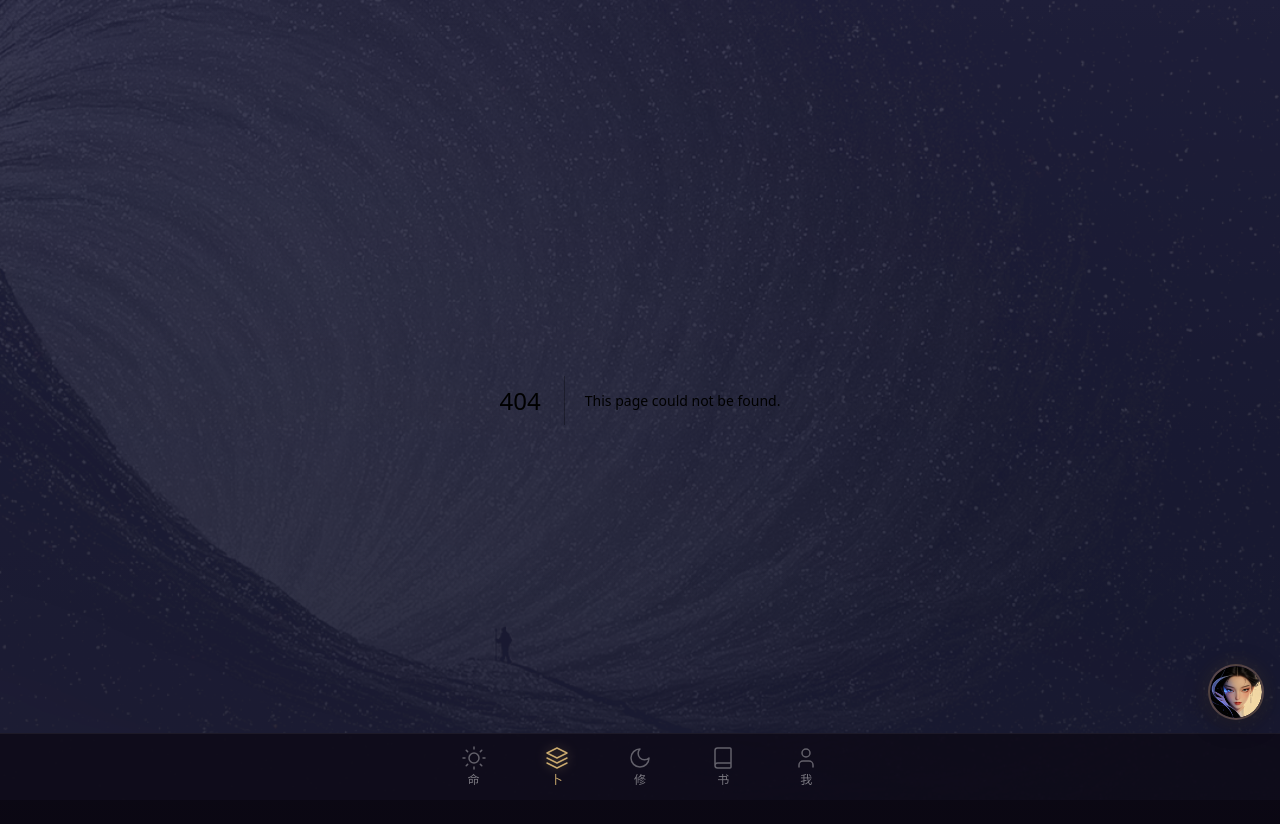
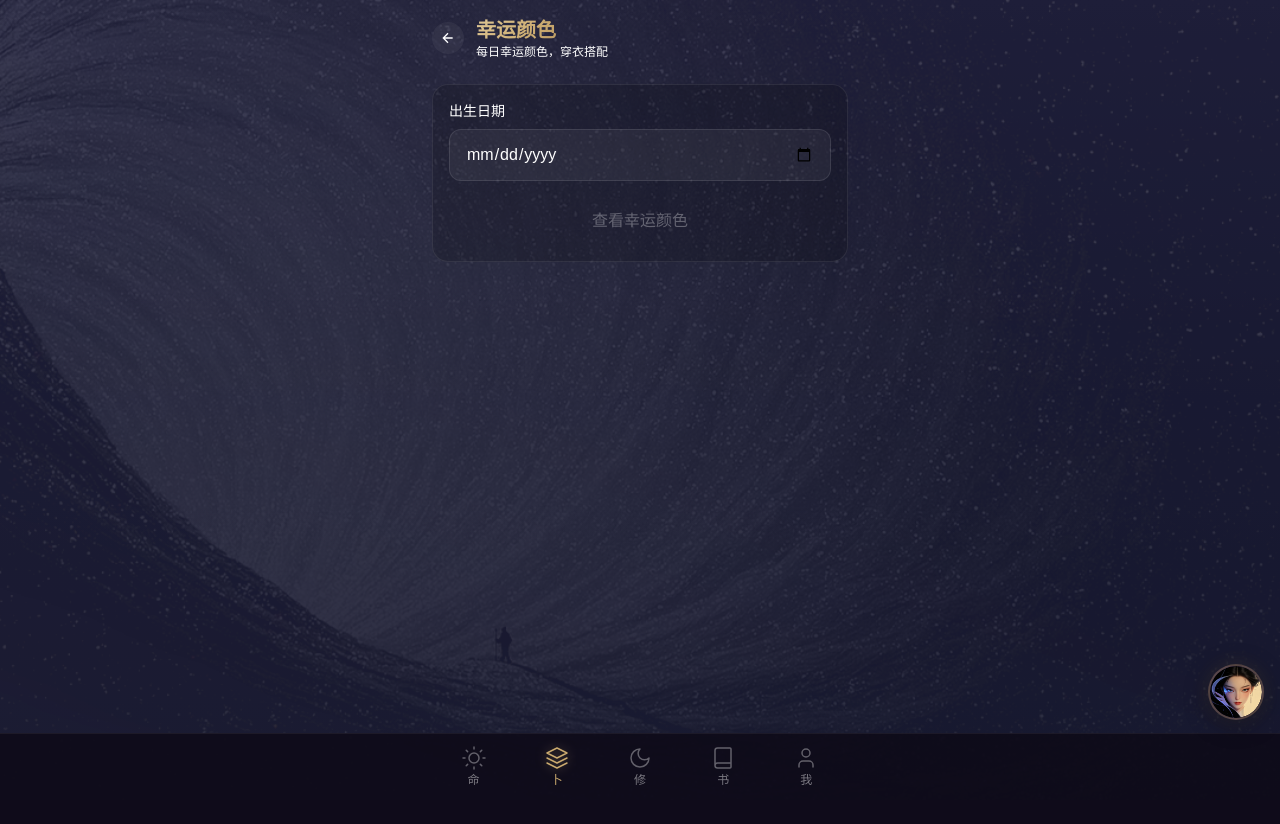
Before and after one commit to wuyi-LifeGPS/fatemaster-ai, a Next.js app: page /bu/lucky-color in a window 1280 px wide. Before the commit this address had no page. Shown: the top 824 px of the page. After the commit the page ends 800 px from the top, so only its background shows below. Built offline with nearby package versions, Linux system fonts and the light colour scheme.

Commit message:
feat: 增加幸运颜色功能（/bu/lucky-color）

```diff
--- /dev/null
+++ b/src/app/bu/lucky-color/page.tsx
@@ -0,0 +1,116 @@
+'use client'
+
+import { useState } from 'react'
+import Link from 'next/link'
+
+const COLORS = [
+  { name: '红色', hex: '#EF4444', meaning: '热情、活力、桃花', wuxing: '火' },
+  { name: '橙色', hex: '#F97316', meaning: '温暖、创意、社交', wuxing: '火' },
+  { name: '黄色', hex: '#EAB308', meaning: '财富、智慧、光明', wuxing: '土' },
+  { name: '绿色', hex: '#22C55E', meaning: '生机、健康、成长', wuxing: '木' },
+  { name: '青色', hex: '#06B6D4', meaning: '清新、平和、沟通', wuxing: '木' },
+  { name: '蓝色', hex: '#3B82F6', meaning: '冷静、智慧、事业', wuxing: '水' },
+  { name: '紫色', hex: '#A855F7', meaning: '高贵、神秘、灵性', wuxing: '火' },
+  { name: '白色', hex: '#F8FAFC', meaning: '纯洁、简洁、开始', wuxing: '金' },
+  { name: '黑色', hex: '#1E293B', meaning: '沉稳、神秘、内敛', wuxing: '水' },
+  { name: '粉色', hex: '#EC4899', meaning: '浪漫、温柔、爱情', wuxing: '火' },
+]
+
+function getDailyColor(birthDate: string) {
+  const date = new Date(birthDate)
+  const today = new Date()
+  const combined = date.getDate() + date.getMonth() + today.getDate() + today.getMonth()
+  return COLORS[combined % COLORS.length]
+}
+
+export default function LuckyColorPage() {
+  const [birthDate, setBirthDate] = useState('')
+  const [luckyColor, setLuckyColor] = useState<typeof COLORS[0] | null>(null)
+
+  const analyze = () => {
+    if (!birthDate) return
+    setLuckyColor(getDailyColor(birthDate))
+  }
+
+  return (
+    <div className="px-4 pt-4 pb-24 animate-fade-in">
+      {/* Header */}
+      <div className="flex items-center gap-3 mb-6">
+        <Link href="/bu" className="w-8 h-8 rounded-full bg-white/5 flex items-center justify-center hover:bg-white/10 transition">
+          <svg width="16" height="16" viewBox="0 0 24 24" fill="none" stroke="currentColor" strokeWidth="2">
+            <path d="M19 12H5M12 19l-7-7 7-7" />
+          </svg>
+        </Link>
+        <div>
+          <h1 className="text-gold-gradient text-xl font-bold">幸运颜色</h1>
+          <p className="text-moonly-text-muted text-xs">每日幸运颜色，穿衣搭配</p>
+        </div>
+      </div>
+
+      {/* Input */}
+      <div className="moonly-card p-4 mb-6">
+        <div className="mb-4">
+          <label className="text-white text-sm font-medium mb-2 block">出生日期</label>
+          <input
+            type="date"
+            value={birthDate}
+            onChange={e => setBirthDate(e.target.value)}
+            className="w-full bg-white/5 border border-white/10 rounded-xl px-4 py-3 text-white text-base focus:outline-none focus:border-moonly-gold/30"
+          />
+        </div>
+        <button
+          onClick={analyze}
+          disabled={!birthDate}
+          className="w-full py-3 bg-moonly-gold/10 text-moonly-gold rounded-xl font-medium hover:bg-moonly-gold/20 transition disabled:opacity-30 disabled:cursor-not-allowed"
+        >
+          查看幸运颜色
+        </button>
+      </div>
+
+      {/* Result */}
+      {luckyColor && (
+        <div className="space-y-4">
+          <div className="moonly-card p-6 text-center">
+            <div className="text-4xl mb-3">🎨</div>
+            <div className="text-white text-lg font-bold mb-2">今日幸运颜色</div>
+            <div
+              className="w-24 h-24 rounded-full mx-auto mb-3"
+              style={{ backgroundColor: luckyColor.hex }}
+            />
+            <div className="text-gold text-2xl font-bold mb-2">{luckyColor.name}</div>
+            <div className="text-moonly-text-secondary text-sm">{luckyColor.meaning}</div>
+          </div>
+
+          <div className="moonly-card p-4">
+            <h3 className="text-gold text-sm font-semibold mb-3">💡 搭配建议</h3>
+            <div className="text-moonly-text-secondary text-sm leading-relaxed">
+              今日宜穿{luckyColor.name}系衣物，或佩戴{luckyColor.name}饰品。五行属{luckyColor.wuxing}，可增强运势。
+            </div>
+          </div>
+
+          <div className="moonly-card p-4">
+            <h3 className="text-gold text-sm font-semibold mb-3">🎨 推荐搭配</h3>
+            <div className="flex gap-2">
+              {COLORS.slice(0, 5).map(c => (
+                <div key={c.name} className="flex-1 text-center">
+                  <div
+                    className="w-8 h-8 rounded-full mx-auto mb-1"
+                    style={{ backgroundColor: c.hex }}
+                  />
+                  <div className="text-white text-xs">{c.name}</div>
+                </div>
+              ))}
+            </div>
+          </div>
+
+          <button
+            onClick={() => { setBirthDate(''); setLuckyColor(null) }}
+            className="w-full py-3 bg-white/5 text-white rounded-xl font-medium hover:bg-white/10 transition"
+          >
+            重新查看
+          </button>
+        </div>
+      )}
+    </div>
+  )
+}
--- a/src/app/bu/page.tsx
+++ b/src/app/bu/page.tsx
@@ -41,13 +41,13 @@ const DIVINATION_TOOLS = [
     border: 'border-red-500/20',
   },
   {
-    icon: '数',
-    label: '幸运数字',
-    desc: '每日幸运数字，趋吉避凶',
-    href: '/bu/lucky-number',
+    icon: '色',
+    label: '幸运颜色',
+    desc: '每日幸运颜色，穿衣搭配',
+    href: '/bu/lucky-color',
     status: 'ready',
-    color: 'from-cyan-500/20 to-cyan-600/10',
-    border: 'border-cyan-500/20',
+    color: 'from-fuchsia-500/20 to-fuchsia-600/10',
+    border: 'border-fuchsia-500/20',
   },
   {
     icon: '数',
```
